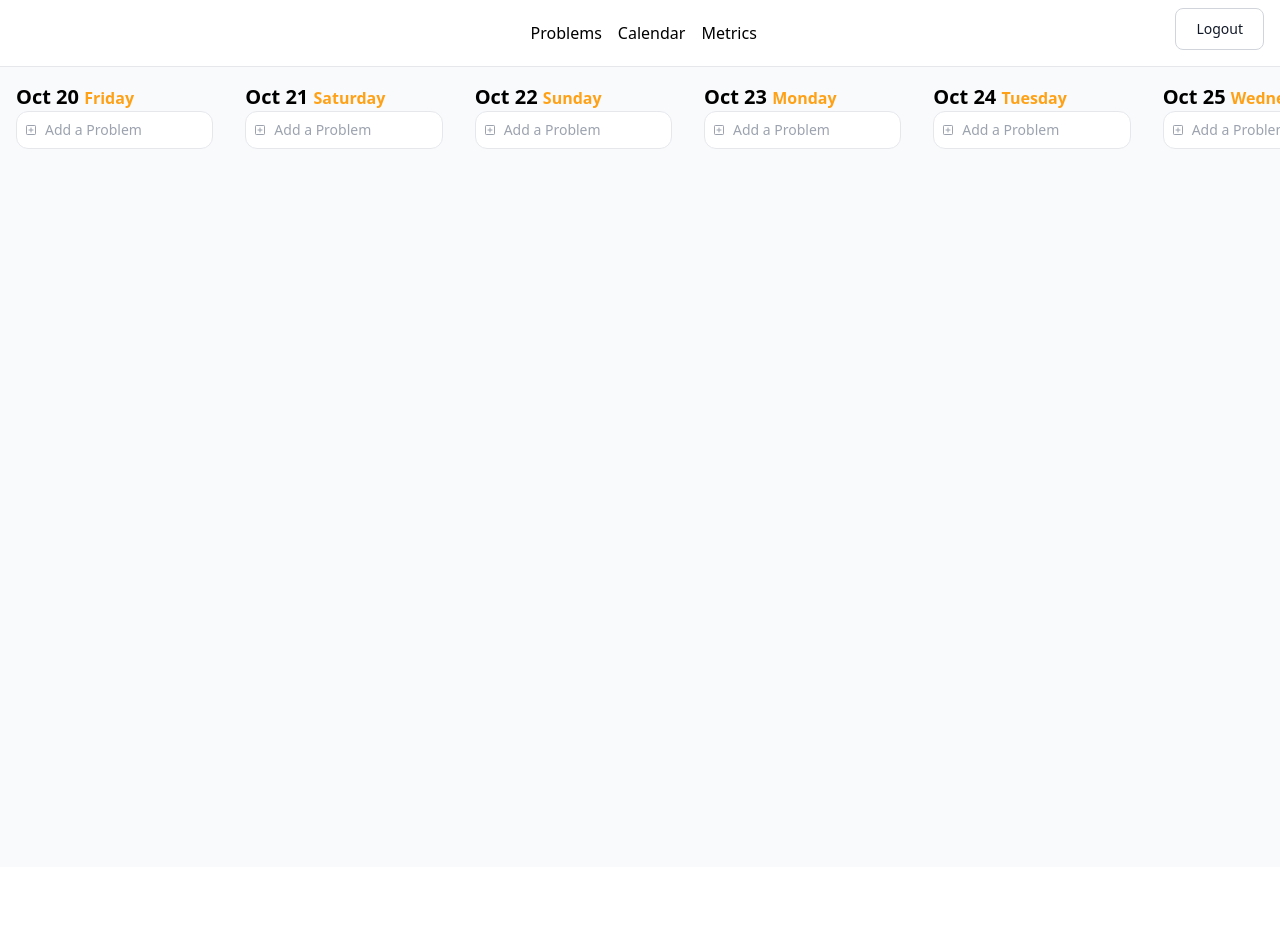
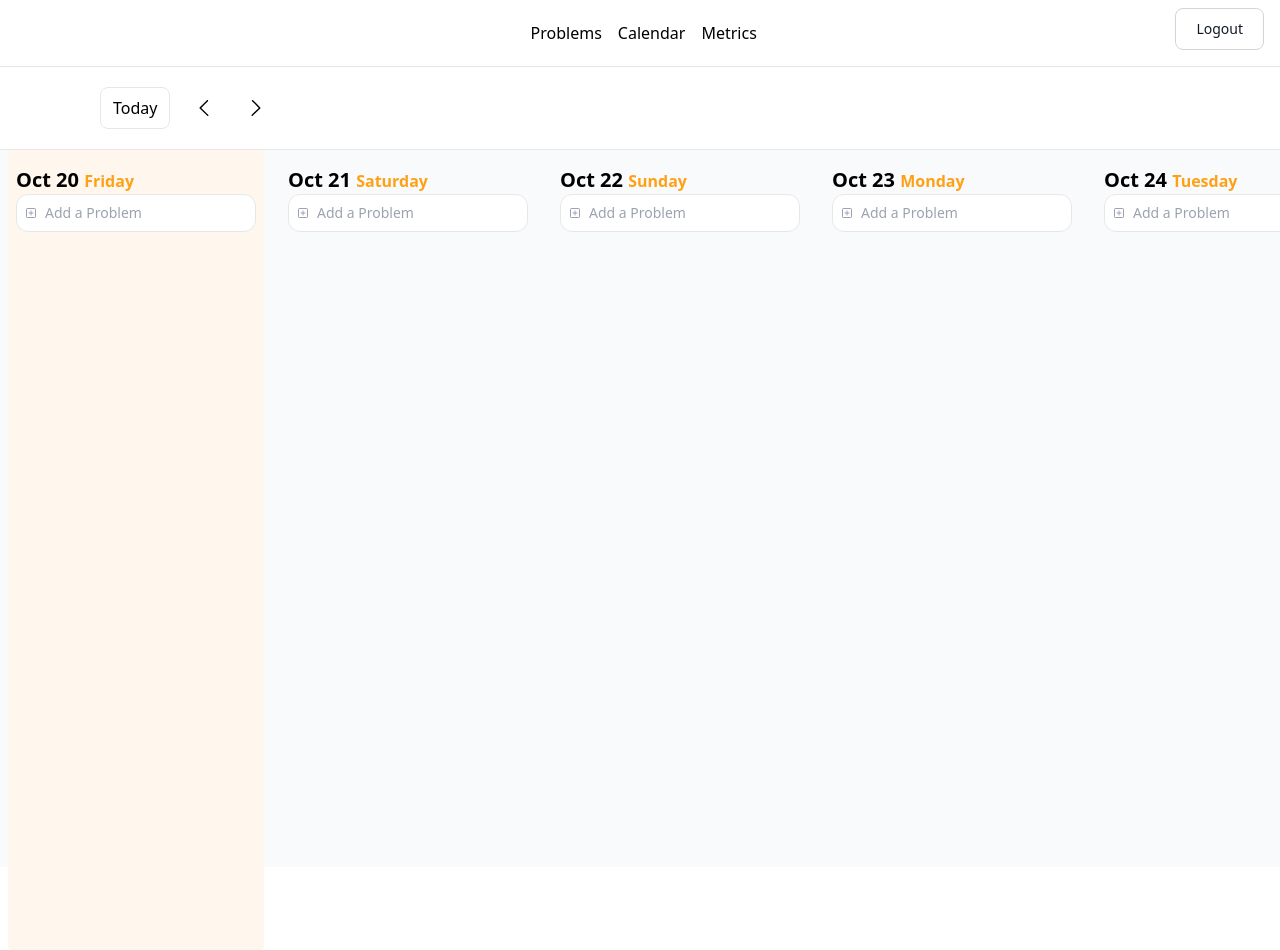
Before and after one commit to cakuang1/leetmanager, a Next.js app: page /calendar in a window 1280 px wide. Before the commit the page ends 867 px from the top, so only its background shows below. Built offline with nearby package versions, Linux system fonts and the light colour scheme.

Commit message:
new column look

```diff
--- a/components/kanban/Columns.tsx
+++ b/components/kanban/Columns.tsx
@@ -57,6 +57,8 @@ interface ColumnProps {
 
 
 
+
+
 function Search({ onClickOutside }: SearchProps) {
     const searchRef = useRef<HTMLDivElement | null>(null);
     const [query, setQuery] = useState('');
@@ -97,13 +99,9 @@ function Search({ onClickOutside }: SearchProps) {
           </li>
         ))}
       </ul>
-
       </div>
     );
   }
-
-
-
 
 function Column({ id, cards }: ColumnProps) {
     const [isEditing, setIsEditing] = useState(false);
@@ -111,15 +109,13 @@ function Column({ id, cards }: ColumnProps) {
      const handleEditClick = () => {
         setIsEditing(true);
       };
-
       const handleEditOff = () => {
         setIsEditing(false);
       };
     const isCurrent = isCurrentDate(id)
     const bgClass = isCurrent ? "bg-orange-50" : "";
     return (
-
-<div className={`kanban-column w-1/6 px-2 mx-2 pt-4 flex-shrink-0 rounded ${bgClass}` }>
+<div className={`kanban-column w-1/5 px-2 mx-2 pt-4 flex-shrink-0 rounded ${bgClass}` }>
     <span className="font-bold text-xl">{getDateInfoFromISODate(id).month} </span>
         <span className="font-bold text-xl">{getDateInfoFromISODate(id).day} </span>
         <span className="font-bold text-leetcode">{getDateInfoFromISODate(id).dayOfWeek}</span>
@@ -148,10 +144,8 @@ function Column({ id, cards }: ColumnProps) {
       </Droppable>
     </div>
 </div>
-
     );
   }
-
 export default Column;
 
 
@@ -159,6 +153,7 @@ export default Column;
 
 
 // HELPER FUNCTIONS ignore
+
 
 function getColorClasses(difficulty : String) {
     switch (difficulty) {
@@ -188,11 +183,9 @@ function getDateInfoFromISODate(dateString:string) {
 
 function isCurrentDate(isoDate: string) {
   const currentDate = new Date();
-  const inputDate = new Date(isoDate);
 
 const isoDateString = currentDate.toISOString();
 const ymd = isoDateString.split('T')[0];
-  // Set the time component to midnight (00:00:00) for both dat
-  // Compare the input date to the current date
-  return inputDate.getTime() === currentDate.getTime();
+
+  return ymd === isoDate;
 }
--- a/components/kanban/app.tsx
+++ b/components/kanban/app.tsx
@@ -9,46 +9,7 @@ import { DragDropContext, DraggableLocation, DropResult } from 'react-beautiful-
 
 function KanbanBoard() {
 
-  const [columns, setColumns] = useState(dates);
-  const boardRef = useRef<HTMLDivElement | null>(null);
-
-
-  const handleScroll = () => {
-    const boardElement = boardRef.current;
-    if (!boardElement) {
-      return;
-    }
-    if (boardElement.scrollLeft === 0) {
-      // Scrolled all the way to the left
-
-      console.log(columns)
-    } else if (boardElement.scrollLeft + boardElement.clientWidth >= boardElement.scrollWidth) {
-      // Scrolled all the way to the right
-      setColumns(loadMoreColumns('right',columns));
-      console.log(columns)
-    }
-  };
-
-useEffect(() => {
-  console.log(columns); // Log the updated columns whenever it changes
-}, [columns]);
-
-
-  useEffect(() => {
-    const boardElement = boardRef.current;
-
-    if (boardElement) {
-      boardElement.addEventListener('scroll', handleScroll);
-    }
-    return () => {
-      if (boardElement) {
-        boardElement.removeEventListener('scroll', handleScroll);
-      }
-    };
-  }, []);
-
-
-
+  const [columns, setColumns] = useState(dates  );
   const onDragEnd = (result: DropResult) => {
     if (!result.destination) return;
 
@@ -71,28 +32,48 @@ useEffect(() => {
   };
 
 
+  return (
+    <div >
+    <nav className="bg-white flex border-b">
+      <div className="flex items-center  p-5">
+        <div className="flex space-x-4 pl-20">
+            <div className='border px-3 py-2 rounded-lg'>
+                Today
+            </div>
+
+            <button className="hover:text-gray-400  ">
+  <div className="leftbutton  border-gray-400  p-2">
+    <svg xmlns="http://www.w3.org/2000/svg" width="20" height="20" viewBox="0 0 20 20" >
+
+      <path fill="currentColor" fill-rule="evenodd" d="M7.222 9.897c2.3-2.307 4.548-4.559 6.744-6.754a.65.65 0 0 0 0-.896c-.311-.346-.803-.316-1.027-.08c-2.276 2.282-4.657 4.667-7.143 7.156c-.197.162-.296.354-.296.574c0 .221.099.418.296.592l7.483 7.306a.749.749 0 0 0 1.044-.029c.358-.359.22-.713.058-.881a3407.721 3407.721 0 0 1-7.16-6.988Z" />
+    </svg>
+  </div>
+</button>
 
 
-  return (
+<button className="hover:text-gray-400  ">
+  <div className="leftbutton  border-gray-400  p-2">
+  <svg xmlns="http://www.w3.org/2000/svg" width="20" height="20" viewBox="0 0 20 20"><path fill="currentColor" fill-rule="evenodd" d="m7.053 2.158l7.243 7.256a.66.66 0 0 1 .204.483a.705.705 0 0 1-.204.497c-2.62 2.556-5.145 5.023-7.575 7.401c-.125.117-.625.408-1.011-.024c-.386-.433-.152-.81 0-.966l7.068-6.908l-6.747-6.759c-.246-.339-.226-.652.06-.939c.286-.287.607-.3.962-.04Z"/></svg>
+  </div>
+</button>
+            <div className="calendar">
+</div>
+        </div>
+      </div>
+    </nav>
     <DragDropContext onDragEnd={onDragEnd}>
-
-      <div className="kanban-scroll-container h-screen overflow-x-auto flex" ref={boardRef}>
-        {dates.map((date, index) => (
+      <div className="kanban-scroll-container h-screen overflow-x-auto flex" >
+        {columns.map((date, index) => (
           <Column key={index} id = {date} cards={[]} />
         ))}
       </div>
 
     </DragDropContext>
+    </div>
   );
 }
 
 export default KanbanBoard;
-
-
-
-
-
-
 
 
 
@@ -115,7 +96,7 @@ function generateDateArray(): string[] {
   const daysInMilliseconds = 24 * 60 * 60 * 1000;
   const today = new Date();
 
-  for (let i = 0; i < 10; i++) {
+  for (let i = 0; i < 6; i++) {
     const currentDate = new Date(today.getTime() + i * daysInMilliseconds);
     const year = currentDate.getFullYear();
     const month = (currentDate.getMonth() + 1).toString().padStart(2, '0'); // Month is zero-indexed
@@ -131,6 +112,7 @@ function generateDateArray(): string[] {
 const dates = generateDateArray();
 
 
+
 const loadMoreColumns = (direction: string, dates: string[]) => {
   if (direction === 'left') {
     const newDates = [];
@@ -141,7 +123,7 @@ const loadMoreColumns = (direction: string, dates: string[]) => {
     for (let i = 1; i <= 7; i++) {
       const currentDate = new Date(firstDate.getTime() - i * daysInMilliseconds);
       const formattedDate = currentDate.toISOString().split('T')[0];
-      newDates.push(formattedDate);
+      newDates.unshift(formattedDate); // Use unshift to add to the front
     }
 
     dates = newDates.concat(dates); // Combine the new dates with the existing array
@@ -154,7 +136,7 @@ const loadMoreColumns = (direction: string, dates: string[]) => {
     for (let i = 1; i <= 7; i++) {
       const currentDate = new Date(lastDate.getTime() + i * daysInMilliseconds);
       const formattedDate = currentDate.toISOString().split('T')[0];
-      newDates.push(formattedDate);
+      newDates.push(formattedDate); // Use push to add to the end
     }
 
     dates = dates.concat(newDates); // Combine the existing array with the new dates
```
